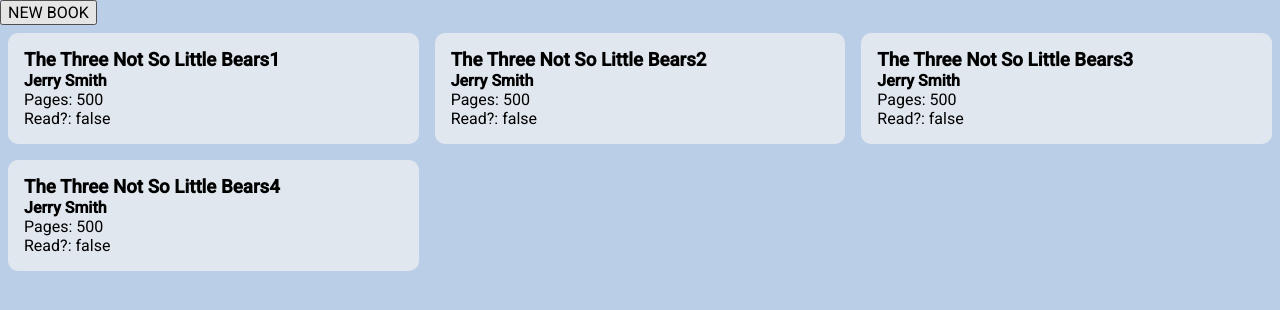
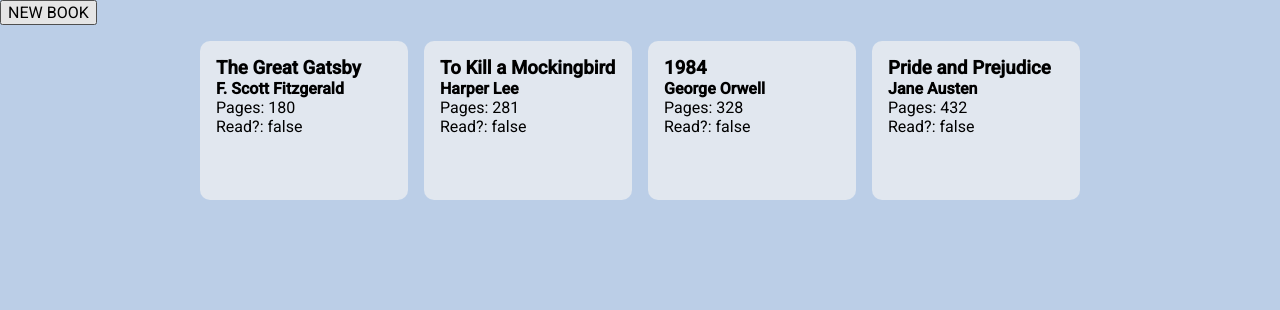
Before and after one commit to agentjesse/odin-library, a plain HTML site: page index.html in a window 1280 px wide. Drawn offline with Linux system fonts and the light colour scheme.

Commit message:
Updated CSS for books grid

```diff
--- a/script.js
+++ b/script.js
@@ -10,30 +10,31 @@
 //library that stores book objects will be an array
 const myLibrary = [
   {
-    "title": "The Three Not So Little Bears1",
-    "author": "Jerry Smith",
-    "pages": 500,
+    "title": "The Great Gatsby",
+    "author": "F. Scott Fitzgerald",
+    "pages": 180,
     "read": false
   },
   {
-    "title": "The Three Not So Little Bears2",
-    "author": "Jerry Smith",
-    "pages": 500,
+    "title": "To Kill a Mockingbird",
+    "author": "Harper Lee",
+    "pages": 281,
     "read": false
   },
   {
-    "title": "The Three Not So Little Bears3",
-    "author": "Jerry Smith",
-    "pages": 500,
+    "title": "1984",
+    "author": "George Orwell",
+    "pages": 328,
     "read": false
   },
   {
-    "title": "The Three Not So Little Bears4",
-    "author": "Jerry Smith",
-    "pages": 500,
+    "title": "Pride and Prejudice",
+    "author": "Jane Austen",
+    "pages": 432,
     "read": false
-  },
+  }
 ];
+
 
 //book objects constructor
 function Book(title, author, pages, read) {
--- a/styles.css
+++ b/styles.css
@@ -19,20 +19,20 @@ body{
 }
 .booksGrid {
   display: grid;
-  grid-template: 1fr / repeat(3, 1fr);
-  grid-auto-rows: 1fr;
+  grid-template: 1fr / repeat(auto-fit, minmax(12rem,13rem));
   gap: 1rem;
-  padding: 0.5rem;
+  padding: 1rem; /*works great with place-content (which is justify/align grid content)*/
+  place-content: center;
   background-color: var(--grey1);
   .book{
     background-color: var(--grey2);
     border-radius: 10px;
-    padding: 1rem;
+    padding: 1rem 1rem 4rem 1rem;
   }
 }
 
 #newBookModal {
-  margin: 1rem auto;
+  margin: auto;
   width: 85%;
   form {
     input {
```
